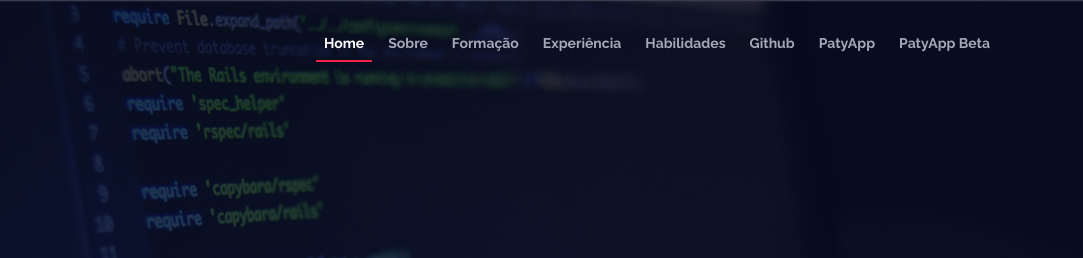
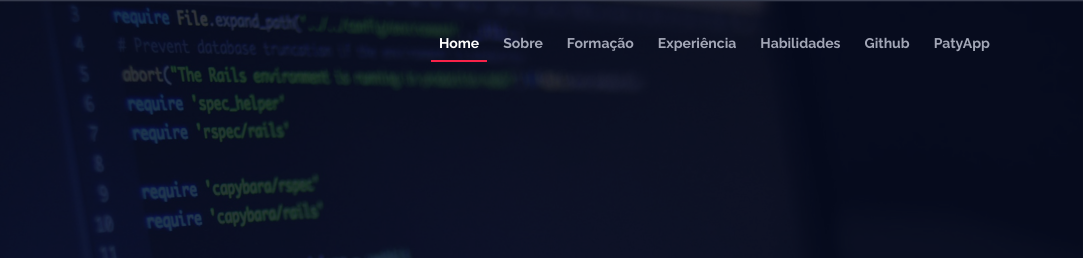
Before and after one commit to cledsonmedeiros/cledsonmedeiros.github.io, a plain HTML site: page index.html in a window 1280 px wide. Shown: the top 258 px of the page, 197-1280 px from the left. Drawn offline with nearby package versions, Linux system fonts and the light colour scheme.

Commit message:
fix: menu

```diff
--- a/index.html
+++ b/index.html
@@ -51,7 +51,7 @@
                     <li><a href="#habilidades">Habilidades</a></li>
                     <li><a href="https://github.com/cledsonmedeiros" target="_blank">Github</a></li>
                     <li><a href="http://patyapp.clmsoft.com.br" target="_blank">PatyApp</a></li>
-                    <li><a href="http://teste.clmsoft.com.br" target="_blank">PatyApp Beta</a></li>
+                    <!-- <li><a href="http://teste.clmsoft.com.br" target="_blank">PatyApp Beta</a></li> -->
                 </ul>
             </nav>
         </div>
```
